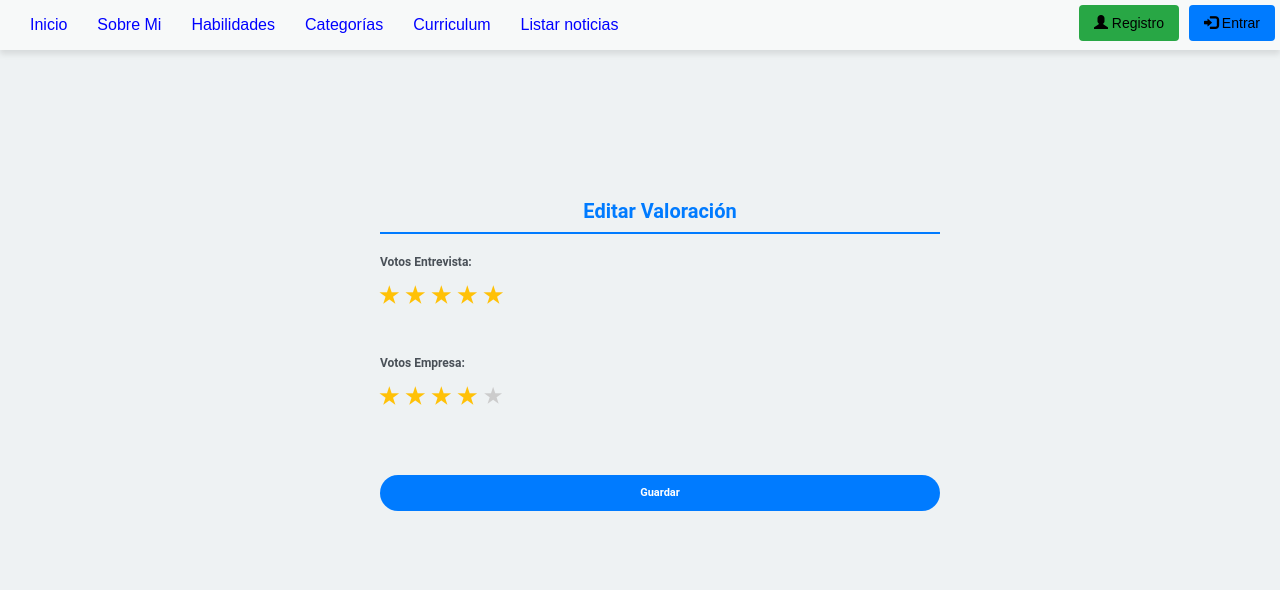
After one commit to irenejimenez19/vportfolio_irene, a Django app: page /actualizar_valoracion/1/edit/ in a window 1280 px wide, after a click that opens the changed part. The commit adds this page. Shown: the top 590 px of the page. Run offline with Django 5.2, Linux system fonts and the light colour scheme; data comes from the database, SQL or seed files in the repository; both versions use the stored data as it was after the commit; some libraries are stand-ins or nearby versions.

Commit message:
20/11/2024

```diff
--- a/appportfolio/models.py
+++ b/appportfolio/models.py
@@ -5,6 +5,8 @@ from __future__ import unicode_literals
 from django.db import models
 
 from django.contrib.auth.models import User
+
+from django.utils import timezone
 
 # Create your models here.
 
@@ -243,3 +245,20 @@ class Noticia(models.Model):
 
     def __str__(self):
         return '%s' % (self.titulo)
+
+################################################
+# TABLA 13 - Valoraciones
+################################################
+
+class Valoracion(models.Model):
+    id = models.AutoField(primary_key=True)
+    votos_entrevista = models.DecimalField("Votos entrevista", max_digits=3, decimal_places=1, null=True, blank=True)
+    votos_empresa = models.DecimalField("Votos empresa", max_digits=3, decimal_places=1, null=True, blank=True)
+    media_aspectos = models.DecimalField("Media aspectos", max_digits=3, decimal_places=1, null=True, blank=True)
+    entrevista = models.CharField("Descripción Entrevista", max_length=200, null=True, blank=True)
+    empresa = models.CharField("Descripción Empresa", max_length=200, null=True, blank=True)
+    num_valoraciones = models.IntegerField("Num Valoraciones", null=True, blank=True)
+    timestamp = models.DateTimeField("Fecha", default=timezone.now)
+
+    def __str__(self):
+        return f"{self.id}, {self.votos_entrevista}, {self.votos_empresa}, {self.entrevista}, {self.empresa}, {self.timestamp}"
--- a/appportfolio/views.py
+++ b/appportfolio/views.py
@@ -779,3 +779,56 @@ def crear_noticia(request):
             return HttpResponse("Error: El título y elc ontenido son obligatorios")
 
     return render(request, 'crear_noticia.html')
+#########################
+#   21. LISTAR VALORA.
+#########################
+
+def listar_valoraciones(request):
+    valoraciones = Valoracion.objects.all()
+    return render(request, 'list.html', {'valoraciones': valoraciones})
+
+#########################
+#  21. ACTUALIZAR VALORA.
+#########################
+
+def actualizar_valoracion(request, pk):
+    valoracion = get_object_or_404(Valoracion, pk=pk)
+    if request.method == 'POST':
+        votos_entrevista = int(request.POST.get('votos_entrevista', valoracion.votos_entrevista))
+        votos_empresa= int(request.POST.get('votos_empresa', valoracion.votos_empresa))
+
+        # Actualizar los votos y recalcular la media
+        valoracion.votos_entrevista = votos_entrevista
+        valoracion.votos_empresa = votos_empresa
+        valoracion.media_aspectos = (votos_entrevista + votos_empresa) / 2
+        valoracion.save()
+
+        return redirect('listar_valoraciones')
+
+    return render(request, 'update.html', {'valoracion': valoracion})
+
+#########################
+#   22. AÑADIR VALORA.
+#########################
+
+def añadir_valoracion(request):
+    if request.method == 'POST':
+        entrevista = request.POST.get('entrevista')
+        empresa = request.POST.get('empresa')
+        votos_entrevista = int(request.POST.get('votos_entrevista', 0))
+        votos_empresa = int(request.POST.get('votos_empresa', 0))
+
+        # Calcular la media de los aspectos
+        media_aspectos = (votos_entrevista + votos_empresa) / 2
+
+        # Crear y guardar la nueva valoración
+        nueva_valoracion = Valoracion.objects.create(
+            entrevista=entrevista,
+            empresa=empresa,
+            votos_entrevista=votos_entrevista,
+            votos_empresa=votos_empresa,
+            media_aspectos=media_aspectos
+        )
+        return redirect('listar_valoraciones')
+
+    return render(request, 'add.html')
--- a/pportfolio/urls.py
+++ b/pportfolio/urls.py
@@ -53,6 +53,9 @@ urlpatterns = [
     path('generar_pdfCV/<int:id>/', views.generar_pdfCV, name='generar_pdfCV'),
     path('lista_noticias/', views.lista_noticias, name='lista_noticias'),
     path('crear_noticia/', views.crear_noticia, name='crear_noticia'),
+    path('listar_valoraciones/', views.listar_valoraciones, name='listar_valoraciones'),
+    path('actualizar_valoracion/<int:pk>/edit/', views.actualizar_valoracion, name='actualizar_valoracion'),
+    path('añadir_valoracion/add/', views.añadir_valoracion, name='añadir_valoracion'),
 ]
 
 urlpatterns += static(settings.STATIC_URL, document_root=settings.STATIC_ROOT)
--- /dev/null
+++ b/static/css/cssUpdate.css
@@ -0,0 +1,94 @@
+/* Estilo general */
+body {
+    font-family: 'Roboto', sans-serif;
+    background-color: #eef2f3;
+    color: #333;
+    margin: 0;
+    padding: 0;
+}
+
+/* Contenedor principal */
+.container {
+    padding: 20px;
+    max-width: 600px;
+    margin: 40px auto;
+}
+
+/* Títulos */
+h1 {
+    font-size: 2rem;
+    font-weight: bold;
+    color: #007bff;
+    margin-bottom: 20px;
+    text-align: center;
+    border-bottom: 2px solid #007bff;
+    padding-bottom: 10px;
+}
+
+/* Etiquetas */
+label {
+    font-size: 1.2rem;
+    font-weight: 600;
+    color: #495057;
+    margin-bottom: 10px;
+    display: block;
+}
+
+/* Botón de guardar */
+button.btn-primary {
+    display: block;
+    width: 100%;
+    padding: 10px 0;
+    font-size: 1.1rem;
+    font-weight: bold;
+    border: none;
+    border-radius: 25px;
+    background-color: #007bff;
+    color: #fff;
+    transition: background-color 0.3s ease, transform 0.2s ease;
+    margin-top: 20px;
+}
+
+button.btn-primary:hover {
+    background-color: #0056b3;
+    transform: translateY(-3px);
+}
+
+/* Sistema de valoraciones */
+.rating {
+    direction: rtl;
+    display: flex;
+    justify-content: flex-start;
+    gap: 8px;
+    margin-bottom: 15px;
+}
+
+.rating input {
+    display: none;
+}
+
+.rating label {
+    font-size: 2.2rem;
+    color: #ddd;
+    cursor: pointer;
+    transition: color 0.3s ease, transform 0.2s ease;
+}
+
+.rating input:checked ~ label,
+.rating label:hover,
+.rating label:hover ~ label {
+    color: #ffc107;
+    transform: scale(1.1);
+}
+
+/* Espaciado entre secciones */
+form > br {
+    margin-bottom: 20px;
+}
+
+/* Separador visual */
+hr {
+    border: none;
+    border-top: 1px solid #dee2e6;
+    margin: 20px 0;
+}
--- a/templates/navbar.html
+++ b/templates/navbar.html
@@ -49,6 +49,8 @@
 						<li><a href="{% url 'contacto' %}"><font size="2" color="#0000FF">Enviar email</font></a></li>
 						<li><a href="{% url 'crear_noticia' %}"><font size="2" color="#0000FF">Crear noticia</font></a></li>
 						<li><a href="{% url 'lista_noticias' %}"><font size="2" color="#0000FF">Listar noticias</font></a></li>
+                        <li><a href="{% url 'añadir_valoracion' %}"><font size="2" color="#0000FF">Valorar</font></a></li>
+                        <li><a href="{% url 'listar_valoraciones' %}"><font size="2" color="#0000FF">Valoraciones</font></a></li>
 					{% endif %}
 				{% endif %}
             </ul>
--- /dev/null
+++ b/templates/update.html
@@ -0,0 +1,83 @@
+{% extends "base.html" %}
+{% load static %}
+{% block head %}
+<title>PORTFOLIO</title>
+<script src="https://code.jquery.com/jquery-1.12.4.min.js"></script>
+<script src="https://maxcdn.bootstrapcdn.com/bootstrap/3.3.5/js/bootstrap.min.js" integrity="sha512-K1qjQ+NcF2TYO/eI3M6v8EiNYZfA95pQumfvcVrTHtwQVDG+aHRqLi/ETn2uB+1JqwYqVG3LIvdm9lj6imS/pQ==" crossorigin="anonymous"></script>
+<link rel="stylesheet" href="https://maxcdn.bootstrapcdn.com/bootstrap/3.3.5/css/bootstrap.min.css" integrity="sha512-dTfge/zgoMYpP7QbHy4gWMEGsbsdZeCXz7irItjcC3sPUFtf0kuFbDz/ixG7ArTxmDjLXDmezHubeNikyKGVyQ==" crossorigin="anonymous">
+<link rel="stylesheet" href="{% static 'css/cssUpdate.css' %}">
+
+<style>
+    .rating {
+        direction: rtl;
+        display: flex;
+        justify-content: flex-end;
+    }
+
+    .rating input {
+        display: none;
+    }
+
+    .rating label {
+        font-size: 2rem;
+        color: #ccc;
+        cursor: pointer;
+    }
+
+    .rating input:checked ~ label,
+    .rating label:hover,
+    .rating label:hover ~ label {
+        color: #ffc107;
+    }
+</style>
+{% endblock %}
+
+{% block content %}
+<br><br>
+<div class="container mt-4">
+    <h1>Editar Valoración</h1>
+    <form method="post">
+        {% csrf_token %}
+
+        <!-- Votos Entrevista -->
+        <label for="votos_entrevista">Votos Entrevista:</label>
+        <div class="rating">
+            {% for star in "54321" %}
+                <input
+                    type="radio"
+                    id="entrevista-{{ star }}"
+                    name="votos_entrevista"
+                    value="{{ star }}"
+                    {% if valoracion.votos_entrevista|stringformat:"d" == star %}
+                        checked
+                    {% endif %}
+                >
+                <label for="entrevista-{{ star }}" title="{{ star }} estrellas">&#9733;</label>
+            {% endfor %}
+        </div>
+
+        <br>
+
+        <!-- Votos Empresa -->
+        <label for="votos_empresa">Votos Empresa:</label>
+        <div class="rating">
+            {% for star in "54321" %}
+                <input
+                    type="radio"
+                    id="empresa-{{ star }}"
+                    name="votos_empresa"
+                    value="{{ star }}"
+                    {% if valoracion.votos_empresa|stringformat:"d" == star %}
+                        checked
+                    {% endif %}
+                >
+                <label for="empresa-{{ star }}" title="{{ star }} estrellas">&#9733;</label>
+            {% endfor %}
+        </div>
+
+        <br>
+
+        <button type="submit" class="btn btn-primary">Guardar</button>
+    </form>
+</div>
+{% endblock content %}
```
Also changed, not shown: appportfolio/admin.py (+11 -0 lines), static/css/cssAdd.css (added, +106 -0 lines), static/css/cssList.css (added, +104 -0 lines), templates/add.html (added, +75 -0 lines), templates/list.html (added, +44 -0 lines), appportfolio/migrations/0014_valoracion.py (added), db.sqlite3.
